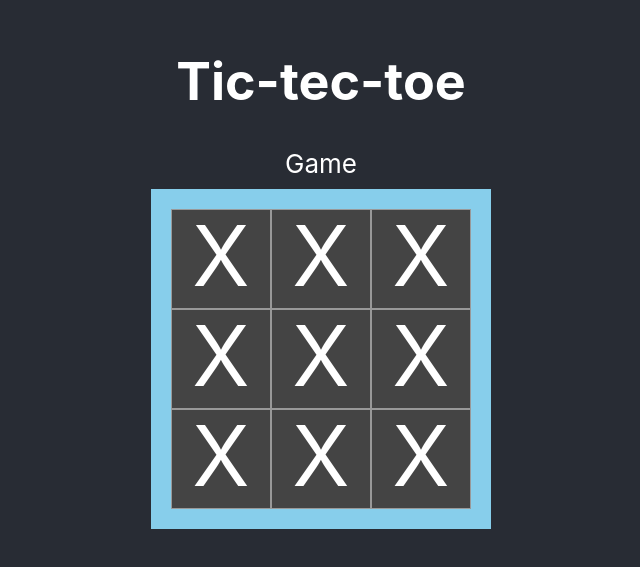
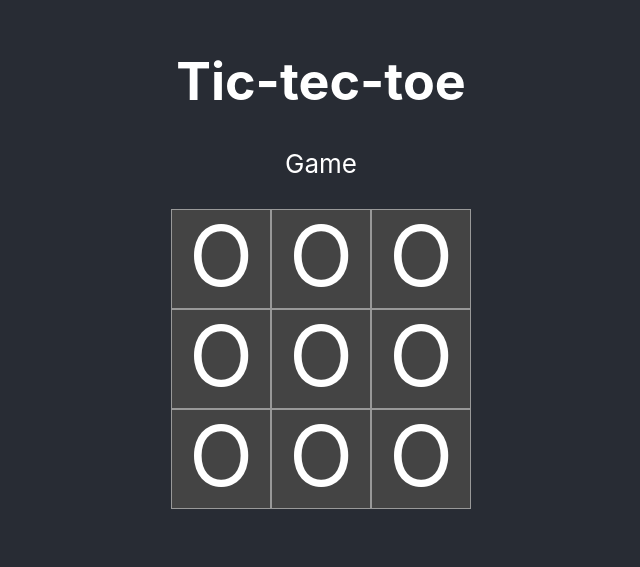
Before and after one commit to eelie79/tic-tac-toe, a React (Create React App) app: page / in a window 1280 px wide. Shown: the part 123-690 px from the top of the page, without its empty margins (319-959 px from the left). Built offline with nearby package versions, Linux system fonts and the light colour scheme.

Commit message:
STEP04: props.value

```diff
--- a/src/components/Board.jsx
+++ b/src/components/Board.jsx
@@ -2,24 +2,20 @@
 import { Square } from "./Square";
 
 const Board = () => {
+  const renderSquare = () => {
+    return <Square value="O" />;
+  };
+
   return (
-    <div
-      style={{
-        backgroundColor: "skyblue",
-        margin: 10,
-        padding: 20,
-      }}>
+    <div className="board">
       <div className="class board-row">
-        {/* prettier-ignore */}
-        <Square /> <Square /> <Square />
+        {renderSquare()} {renderSquare()} {renderSquare()}
       </div>
       <div className="class board-row">
-        {/* prettier-ignore */}
-        <Square /> <Square /> <Square />
+        {renderSquare()} {renderSquare()} {renderSquare()}
       </div>
       <div className="class board-row">
-        {/* prettier-ignore */}
-        <Square /> <Square /> <Square />
+        {renderSquare()} {renderSquare()} {renderSquare()}
       </div>
     </div>
   );
--- a/src/components/Square.jsx
+++ b/src/components/Square.jsx
@@ -1,9 +1,9 @@
 // import { useState } from "react";
 
-const Square = () => {
+const Square = (props) => {
   return (
     <div className="square">
-      <span> X </span>
+      <span> {props.value} </span>
     </div>
   );
 };
--- a/src/components/style.css
+++ b/src/components/style.css
@@ -4,7 +4,11 @@
     align-items: center;
 }
 
-.board {}
+.board {
+    background-color: "skyblue";
+    margin: 10px;
+    padding: 20px;
+}
 
 
 .square {
```
